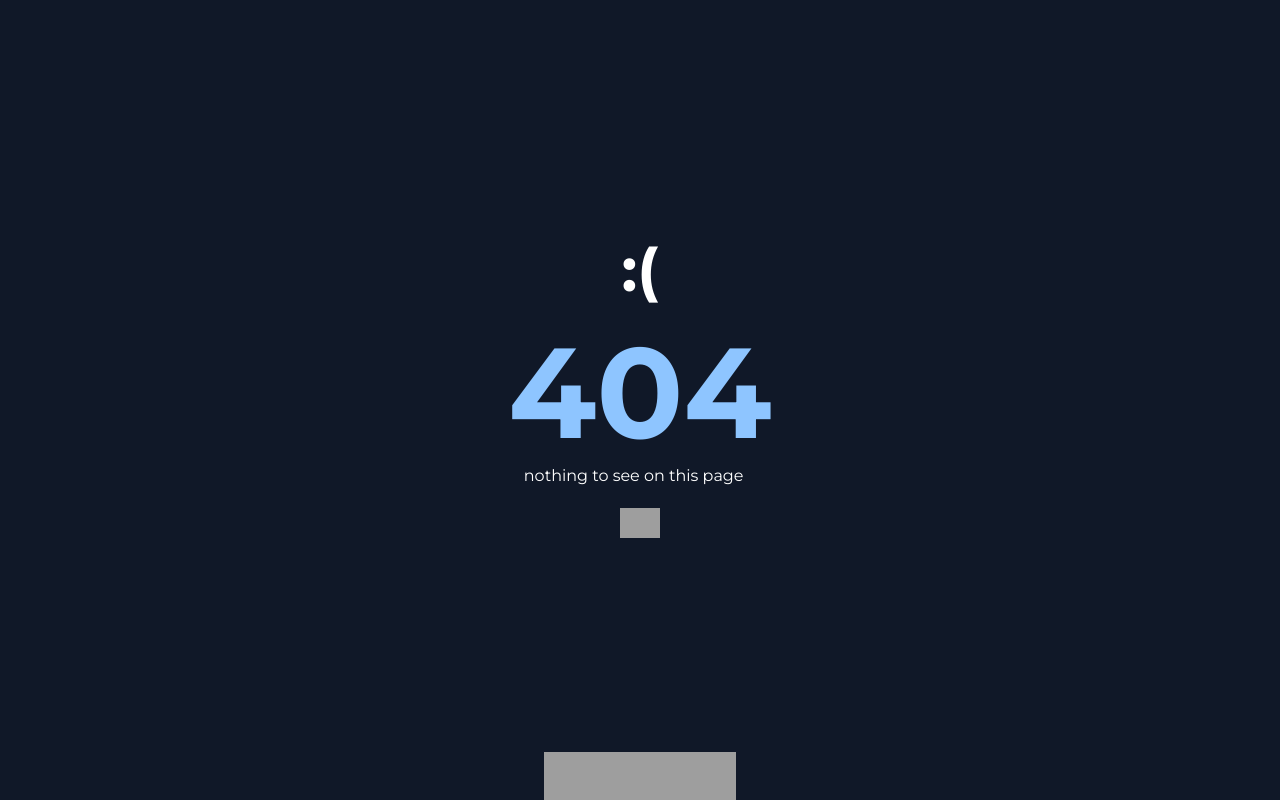
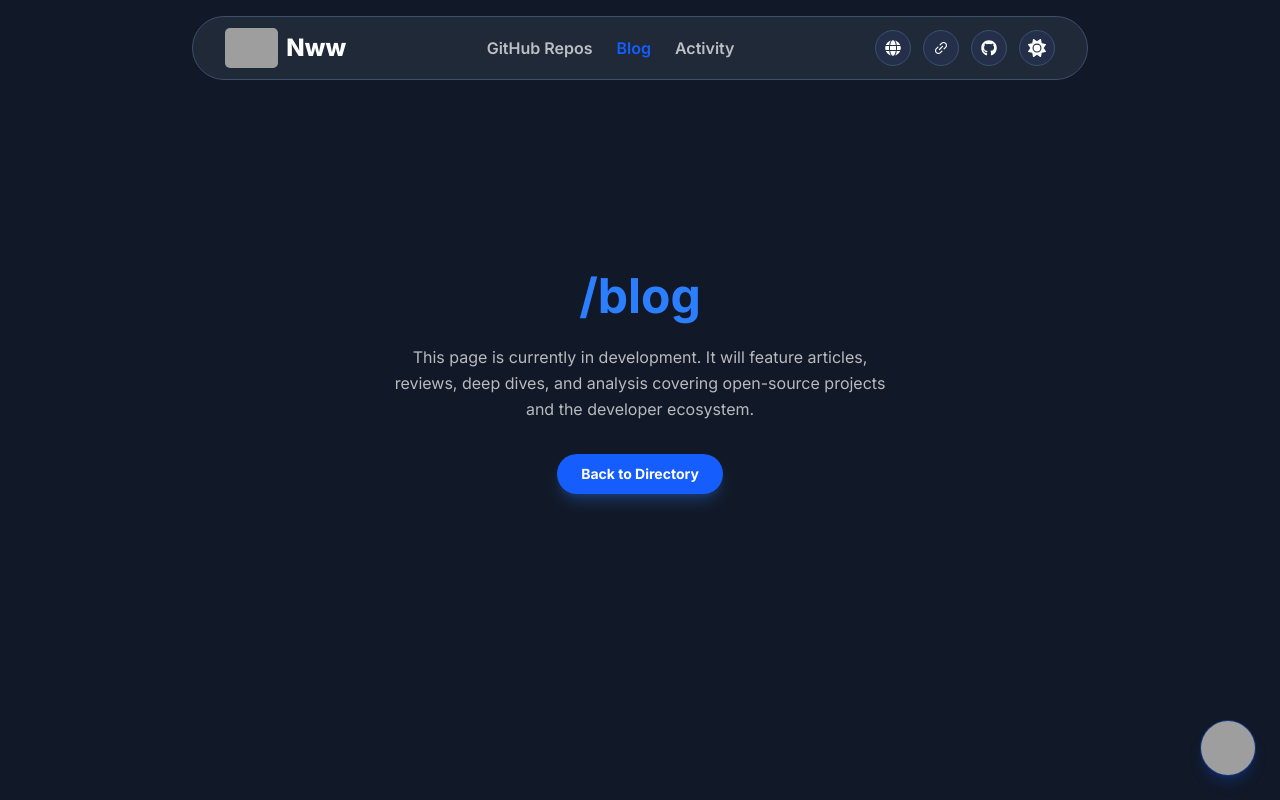
Before and after one commit to nekowawolf/github-repos, a Next.js app: page /blog in a window 1280 px wide. Before the commit this address had no page. Shown: the top 800 px of the page. Built offline with nearby package versions, Linux system fonts and the light colour scheme; grey boxes are pictures that could not be loaded.

Commit message:
feat: update navbar

```diff
--- a/src/app/news/DetailClient.tsx
+++ b/src/app/blog/DetailClient.tsx
@@ -7,9 +7,9 @@ export default function DetailClient() {
   return (
     <main className="flex-grow pt-36 pb-12 min-h-screen body-color text-fill-color px-4 sm:px-8 font-sans">
       <div className="flex flex-col items-center text-center mx-auto mt-32 md:mt-32">
-        <h1 className="text-3xl md:text-5xl font-bold mb-4 text-blue-500">/news</h1>
+        <h1 className="text-3xl md:text-5xl font-bold mb-4 text-blue-500">/blog</h1>
        <p className="text-fill-color/70 max-w-[320px] md:max-w-lg mt-2 mb-8 text-sm md:text-base leading-relaxed">
-          This page is currently in development. It will feature the latest news, updates, and feature releases regarding open-source repositories and development.
+          This page is currently in development. It will feature articles, reviews, deep dives, and analysis covering open-source projects and the developer ecosystem.
        </p>
         <Link href="/directory" className="cursor-pointer inline-flex items-center justify-center px-6 py-2.5 text-sm font-bold text-white transition-all duration-300 bg-blue-600 rounded-full hover:bg-blue-500 shadow-lg shadow-blue-500/25 hover:-translate-y-0.5">
           Back to Directory
--- a/src/app/news/page.tsx
+++ b/src/app/blog/page.tsx
@@ -3,9 +3,9 @@ import Footer from "@/components/Footer";
 import { githubRepoMetadata } from "@/constants/metadataTemplates";
 import DetailClient from "./DetailClient";
 
-export const metadata = githubRepoMetadata("News", "The latest news and updates.");
+export const metadata = githubRepoMetadata("Blog", "Articles, reviews, deep dives, and analysis.");
 
-export default function NewsPage() {
+export default function BlogPage() {
   return (
     <>
       <Header />
--- a/src/components/Header.tsx
+++ b/src/components/Header.tsx
@@ -2,6 +2,7 @@
 
 import Link from 'next/link';
 import { useEffect, useState } from 'react';
+import { usePathname } from 'next/navigation';
 import { FaSun, FaMoon } from 'react-icons/fa6';
 import { HiOutlineX } from 'react-icons/hi';
 import { FaGithub, FaBars, FaGlobe } from 'react-icons/fa';
@@ -12,6 +13,9 @@ export default function Header() {
   const [isMenuOpen, setIsMenuOpen] = useState(false);
   const [scrolled, setScrolled] = useState(false);
   const [hidden, setHidden] = useState(false);
+  const pathname = usePathname();
+
+  const isActive = (path: string) => pathname === path || pathname?.startsWith(`${path}/`);
 
   useEffect(() => {
     let lastScrollY = window.scrollY;
@@ -85,19 +89,19 @@ export default function Header() {
             <nav className="hidden sm:flex items-center gap-6">
               <Link
                 href="/directory"
-                className="text-fill-color/70 font-semibold hover:!text-blue-600 transition-colors duration-300"
+                className={`font-semibold transition-colors duration-300 ${isActive('/directory') ? '!text-blue-600' : 'text-fill-color/70 hover:!text-blue-600'}`}
               >
                 GitHub Repos
               </Link>
               <Link
-                href="/news"
-                className="text-fill-color/70 font-semibold hover:!text-blue-600 transition-colors duration-300"
+                href="/blog"
+                className={`font-semibold transition-colors duration-300 ${isActive('/blog') ? '!text-blue-600' : 'text-fill-color/70 hover:!text-blue-600'}`}
               >
-                News
+                Blog
               </Link>
               <Link
                 href="/activity"
-                className="text-fill-color/70 font-semibold hover:!text-blue-600 transition-colors duration-300"
+                className={`font-semibold transition-colors duration-300 ${isActive('/activity') ? '!text-blue-600' : 'text-fill-color/70 hover:!text-blue-600'}`}
               >
                 Activity
               </Link>
@@ -119,7 +123,7 @@ export default function Header() {
                 <AiOutlineLink />
               </Link>
               <Link
-                href="https://github.com/nekowawolf/" target="_blank"
+                href="https://github.com/nekowawolf/github-repos" target="_blank"
                 className="card-color w-9 h-9 text-fill-color rounded-full border border-color hidden sm:flex items-center justify-center hover:opacity-80"
               >
                 <FaGithub />
@@ -154,21 +158,21 @@ export default function Header() {
             <Link
               href="/directory"
               onClick={() => setIsMenuOpen(false)}
-              className="block font-semibold text-fill-color/70 hover:!text-blue-600 transition-colors duration-300"
+              className={`block font-semibold transition-colors duration-300 ${isActive('/directory') ? '!text-blue-600' : 'text-fill-color/70 hover:!text-blue-600'}`}
             >
               GitHub Repos
             </Link>
             <Link
-              href="/news"
+              href="/blog"
               onClick={() => setIsMenuOpen(false)}
-              className="block font-semibold text-fill-color/70 hover:!text-blue-600 transition-colors duration-300"
+              className={`block font-semibold transition-colors duration-300 ${isActive('/blog') ? '!text-blue-600' : 'text-fill-color/70 hover:!text-blue-600'}`}
             >
-              News
+              Blog
             </Link>
             <Link
               href="/activity"
               onClick={() => setIsMenuOpen(false)}
-              className="block font-semibold text-fill-color/70 hover:!text-blue-600 transition-colors duration-300"
+              className={`block font-semibold transition-colors duration-300 ${isActive('/activity') ? '!text-blue-600' : 'text-fill-color/70 hover:!text-blue-600'}`}
             >
               Activity
             </Link>
@@ -187,7 +191,7 @@ export default function Header() {
                 <AiOutlineLink />
               </Link>
               <Link
-                href="https://github.com/nekowawolf/" target="_blank"
+                href="https://github.com/nekowawolf/github-repos" target="_blank"
                 className="card-color w-9 h-9 text-fill-color rounded-full border border-color flex items-center justify-center"
               >
                 <FaGithub />
```
